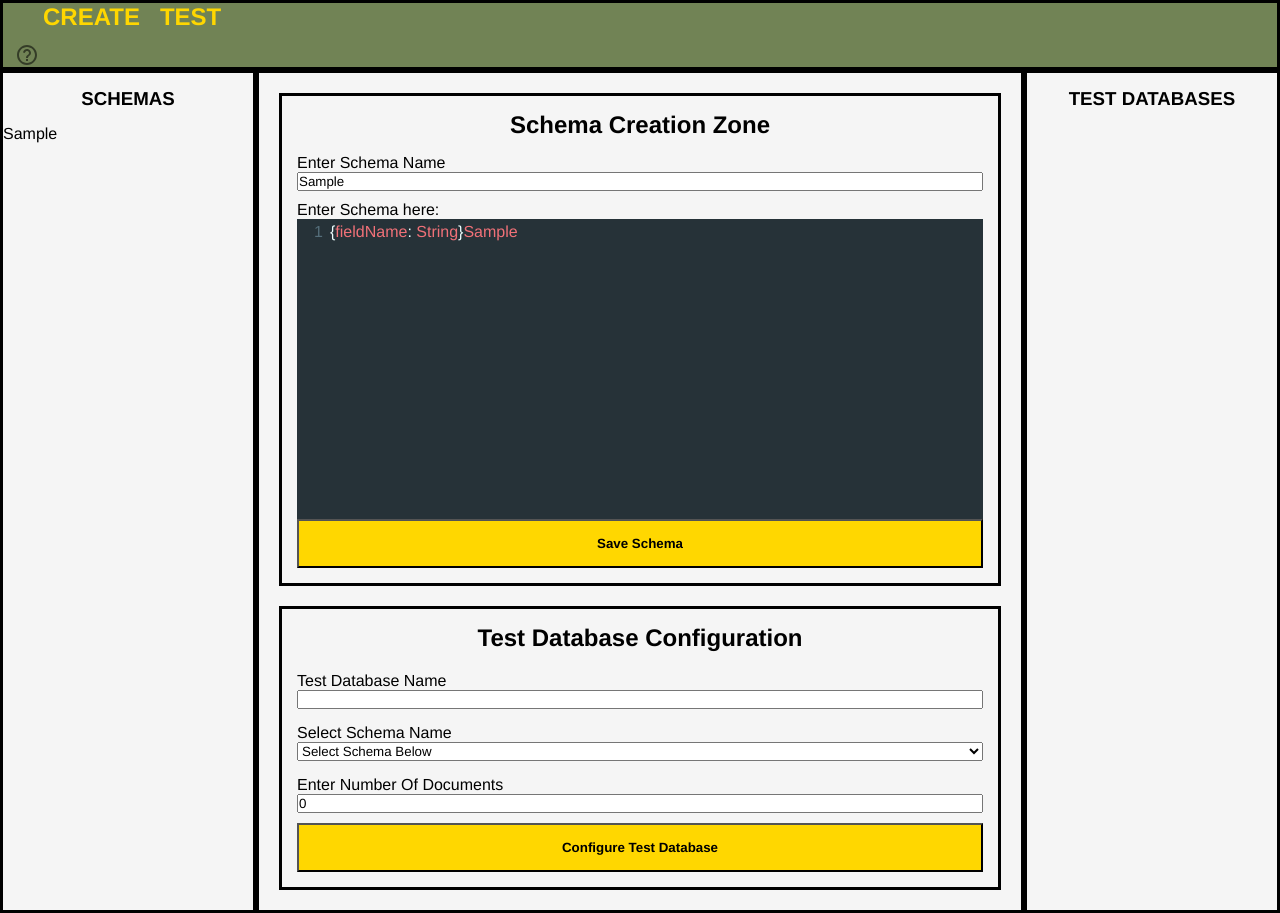
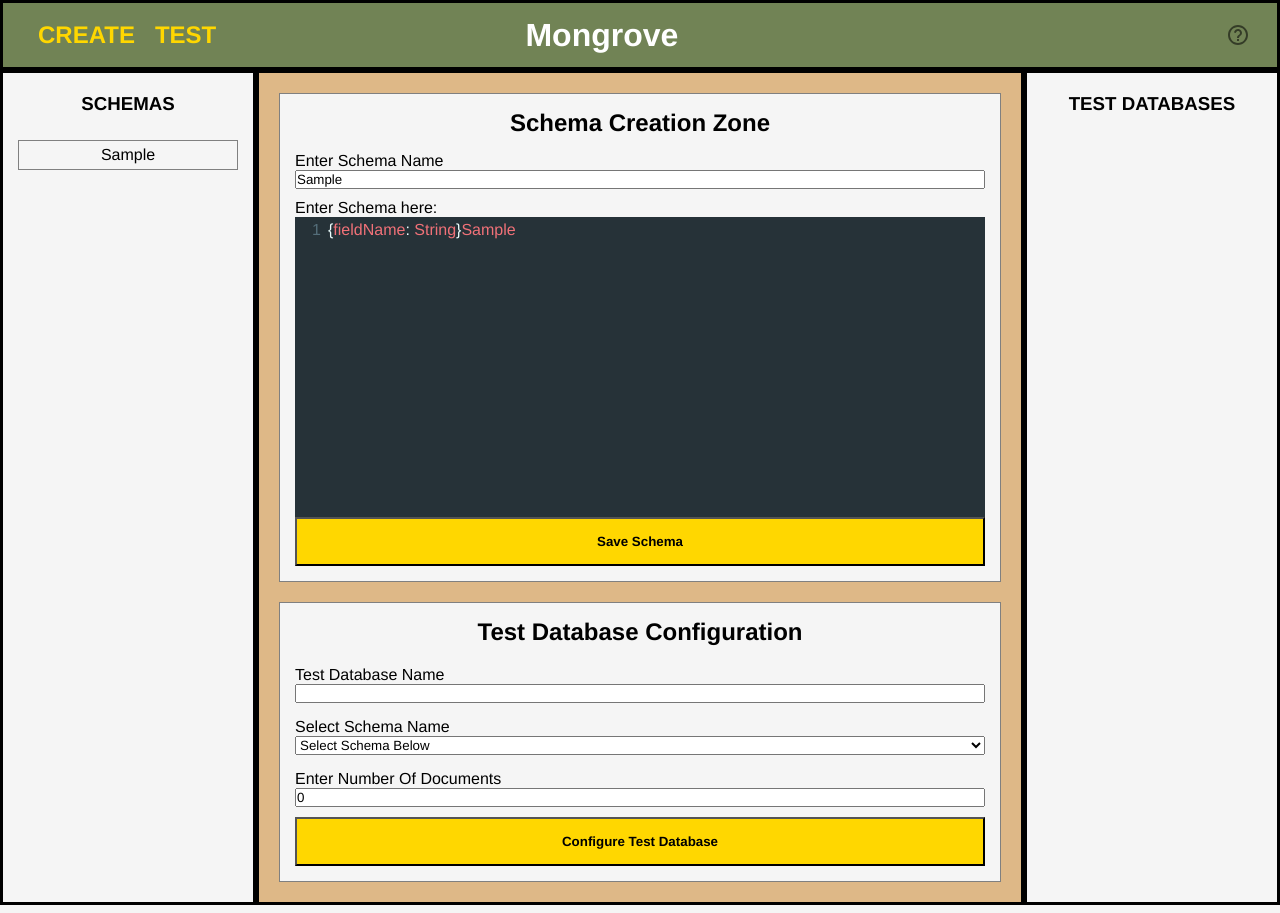
Before and after one commit to oslabs-beta/Mongrove, a React app: page /queryPage in a window 1280 px wide. Both pictures are taken after typing "Sample", "Sample" into the empty fields and a click on the button "Save Schema". Built offline with nearby package versions, Linux system fonts and the light colour scheme.

Commit message:
fixed item positioning in the Navbar component

```diff
--- a/client/components/DatabaseItem.jsx
+++ b/client/components/DatabaseItem.jsx
@@ -5,10 +5,10 @@ import React from 'react';
 const DatabaseItem = (props) => {
     //return a single databaseitem; name, key, ID are passed in as props from DatabasePanel
     return (
-        <div className="dbItem">
+        <div className="dbItem" className="items">
             {/* name of database appears */}
             {/* when clicked, appearance changes to active and that database's queries results show in query panel */}
-            <span className="dbNamePanel">
+            <span className="dbNamePanel" className="itemName">
                <p>{props.dbName}</p>
             </span>
         </div>
--- a/client/components/Navbar.jsx
+++ b/client/components/Navbar.jsx
@@ -46,12 +46,11 @@ const Navbar = () => {
       </div>
 
       <h1 id="navbar-header">Mongrove</h1>
+
       <div className="helpIcon">
         <IconButton  onClick={handleOpenHelp}>
           <HelpOutlineRoundedIcon/>
         </IconButton>
-
-
       </div>
 
 
--- a/client/components/SchemaItem.jsx
+++ b/client/components/SchemaItem.jsx
@@ -4,8 +4,8 @@ const SchemaItem = (props) => {
     // set initial state and respective values
 
     return (
-        <div className="schemaItem">
-            <span className="schemaNamePanel">
+        <div className="schemaItem" className="items">
+            <span className="schemaNamePanel" className="itemName">
                 <p>{props.schemaName}</p>
             </span>
 
--- a/client/stylesheets/styles.css
+++ b/client/stylesheets/styles.css
@@ -10,8 +10,8 @@ body {
 }
 
 #navbar {
-  /* display: flex; */
-  /* align-items: center; */
+  display: flex;
+  align-items: center;
   border-style: solid;
   background-color: #718355;
   /* color: white; */
@@ -20,22 +20,35 @@ body {
 }
 
 #navbar-header {
-  position: absolute;
+  flex: 1;
+  display: flex;
+  justify-content: center;
+  margin-left: 13%;
+  color: white;
+  /* position: absolute;
   top: 50%;
   left: 50%;
   margin-right: -50%;
-  transform: translate(-50%, -50%);
+  transform: translate(-50%, -50%); */
 }
 
 .navbarLinks {
   display: flex;
-  margin-left: 20px;
+  margin-left: 15px;
+  justify-content: flex-start;
 }
 
 .navLink {
   margin-left: 20px;
   color: gold;
   text-decoration: none;
+}
+
+.helpIcon {
+  flex: 1;
+  display: flex;
+  justify-content: flex-end;
+  margin-right: 15px;
 }
 
 .mainArea {
@@ -46,14 +59,16 @@ flex-direction: row;
 .mainAreaContainers {
   width: 60%;
   border-style: solid;
+  background-color: burlywood;
 }
 
 .mainAreaComponents {
   display: flex;
   flex-direction: column;
-  border-style: solid;
   padding: 15px;
   margin: 20px;
+  border: solid 1px gray;
+  background-color: whitesmoke;
 }
 
 .mainAreaComponents h2 {
@@ -89,7 +104,17 @@ margin-bottom: 10px;
 }
 
 .sidePanel h3 {
-  margin: 15px;
+  margin: 20px;
+  text-align: center;
+}
+
+.items {
+  border: solid 1px gray;
+  margin: 5px 15px;
+  padding: 5px;
+}
+
+.itemName {
   text-align: center;
 }
 
```
